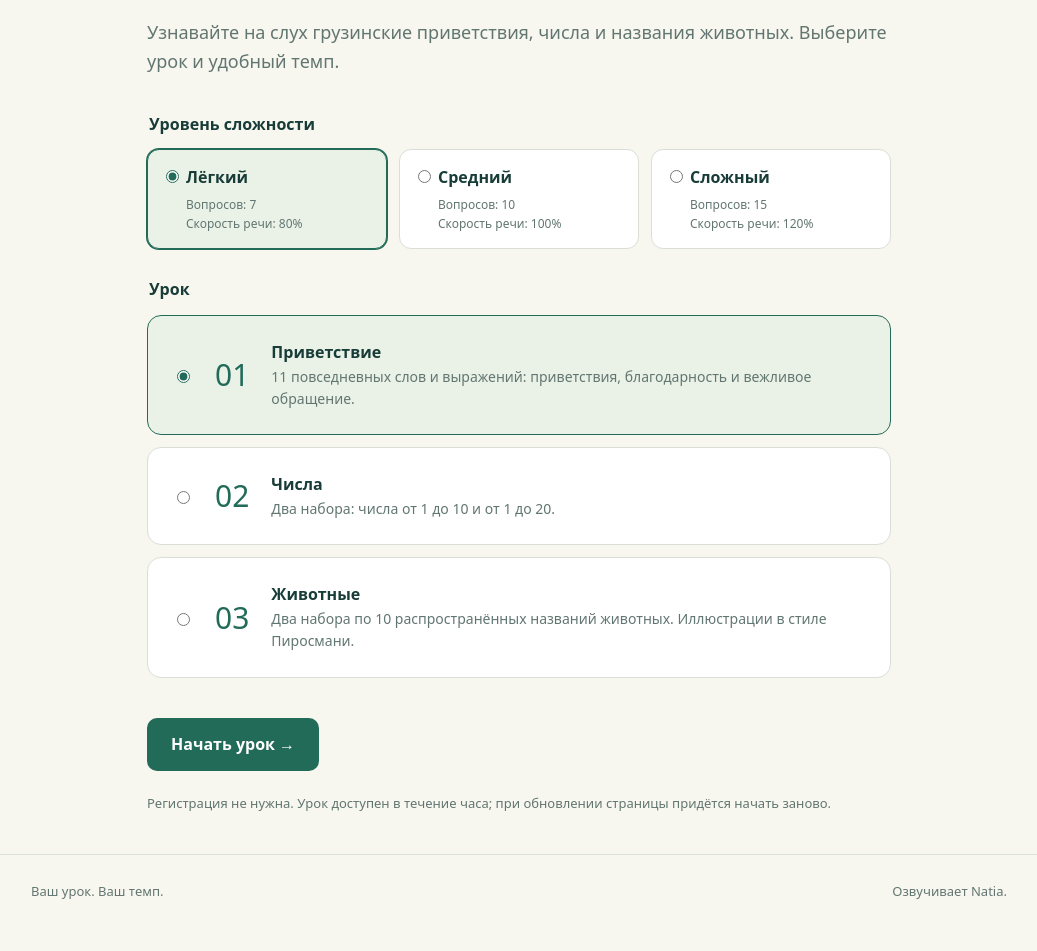
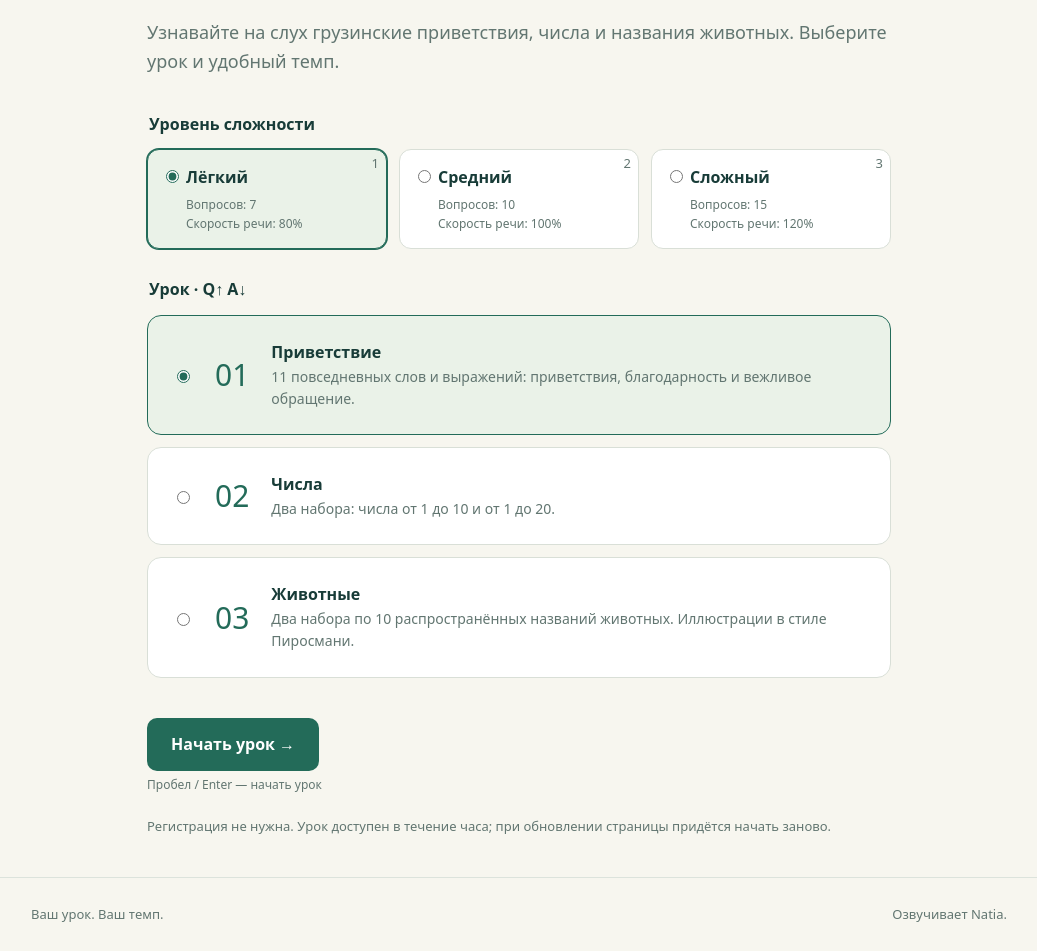
Before and after one commit to orlov-r/Talker, a Flask app: page / in a window 1280 px wide. Shown: the part 250-1201 px from the top of the page, without its empty margins (121-1158 px from the left). Before the commit the page ends 1149 px from the top, so only its background shows below. Run offline with Flask 3, Linux system fonts and the light colour scheme.

Commit message:
Add keyboard shortcuts to lesson selection

```diff
--- a/web/static/app.js
+++ b/web/static/app.js
@@ -248,13 +248,14 @@ $('ok').onclick = $('leave').onclick = () => {
 
 document.addEventListener('keydown', (event) => {
   if (
-    $('quiz').hidden ||
     event.altKey ||
     event.ctrlKey ||
     event.metaKey ||
     event.shiftKey ||
     event.isComposing ||
-    event.target.closest('input, textarea, select, [contenteditable="true"]')
+    event.target.closest(
+      'input:not([type="radio"]):not([type="checkbox"]), textarea, select, [contenteditable="true"]',
+    )
   )
     return;
   const advance =
@@ -262,17 +263,40 @@ document.addEventListener('keydown', (event) => {
     event.code === 'Enter' ||
     event.code === 'NumpadEnter';
   const shortcut = event.code.startsWith('Key') ? event.code.slice(3) : '';
-  const button = advance
+  let button;
+  if (!$('start').hidden) {
+    const difficulty = /^(?:Digit|Numpad)([123])$/.exec(event.code);
+    if (advance) button = $('begin');
+    else if (difficulty)
+      button = document.querySelectorAll('input[name="level"]')[
+        Number(difficulty[1]) - 1
+      ];
+    else if (shortcut === 'Q' || shortcut === 'A') {
+      const lessons = [...document.querySelectorAll('input[name="lessonId"]')];
+      const current = lessons.findIndex((lesson) => lesson.checked);
+      const direction = shortcut === 'Q' ? -1 : 1;
+      button = lessons[(current + direction + lessons.length) % lessons.length];
+    }
+  } else if (!$('result').hidden) {
+    if (advance) button = $('ok');
+  } else if (!$('quiz').hidden) {
+    button = advance
       ? $('next')
       : shortcut === 'R'
         ? $('replay')
         : [...$('choices').querySelectorAll('button')].find(
             (item) => item.dataset.shortcut === shortcut,
           );
+  }
   if (!button) return;
-  // Suppress native Space/Enter activation even if focus remains on an answer.
+  // Suppress native activation so the shortcut performs exactly one action.
   event.preventDefault();
-  if (event.repeat || busy || button.disabled || (advance && !state.feedback))
+  if (
+    event.repeat ||
+    busy ||
+    button.disabled ||
+    (!$('quiz').hidden && advance && !state.feedback)
+  )
     return;
   button.click();
 });
--- a/web/static/style.css
+++ b/web/static/style.css
@@ -90,7 +90,7 @@ legend {
 }
 .levels span {
   display: block;
-  padding: 15px 12px 15px 38px;
+  padding: 15px 26px 15px 38px;
   background: white;
   border: 1px solid #d9dfd7;
   border-radius: 12px;
@@ -99,6 +99,14 @@ legend {
   border-color: var(--accent);
   background: #eaf2e8;
   box-shadow: 0 0 0 1px var(--accent);
+}
+.levels .level-shortcut {
+  position: absolute;
+  top: 4px;
+  right: 8px;
+  margin: 0;
+  font-size: 13px;
+  font-weight: 400;
 }
 strong,
 small {
--- a/web/templates/index.html
+++ b/web/templates/index.html
@@ -17,11 +17,11 @@
       <form id="start-form">
         <fieldset><legend>Уровень сложности</legend><div class="levels">
         {% for id, level in levels.items() %}
-          <label><input type="radio" name="level" value="{{ id }}" {% if loop.first %}checked{% endif %}>
-          <span><strong>{{ level.label }}</strong><small>Вопросов: {{ level.questionCount }}<br>Скорость речи: {{ level.rate }}%</small></span></label>
+          <label><input type="radio" name="level" value="{{ id }}" aria-keyshortcuts="{{ loop.index }}" {% if loop.first %}checked{% endif %}>
+          <span><small class="level-shortcut" aria-hidden="true">{{ loop.index }}</small><strong>{{ level.label }}</strong><small>Вопросов: {{ level.questionCount }}<br>Скорость речи: {{ level.rate }}%</small></span></label>
         {% endfor %}
         </div></fieldset>
-        <fieldset><legend>Урок</legend>
+        <fieldset aria-keyshortcuts="Q A"><legend>Урок · Q↑ A↓</legend>
         {% for lesson in lessons %}
           <label class="lesson"><input type="radio" name="lessonId" value="{{ lesson.id }}" {% if loop.first %}checked{% endif %}>
             <span class="lesson-number">{{ '%02d' % loop.index }}</span>
@@ -29,7 +29,8 @@
           </label>
         {% endfor %}
         </fieldset>
-        <button type="submit" id="begin">Начать урок <span aria-hidden="true">→</span></button>
+        <button type="submit" id="begin" aria-keyshortcuts="Space Enter">Начать урок <span aria-hidden="true">→</span></button>
+        <small>Пробел / Enter — начать урок</small>
       </form>
       <p class="note">Регистрация не нужна. Урок доступен в течение часа; при обновлении страницы придётся начать заново.</p>
     </section>
@@ -43,7 +44,7 @@
     </section>
     <section id="result" hidden><p class="eyebrow">УРОК ЗАВЕРШЁН</p><h1>Хорошая тренировка!</h1>
       <p id="score" class="score"></p><p class="intro">Правильных ответов. Возвращайтесь, чтобы потренироваться ещё.</p>
-      <button id="ok" type="button">К выбору урока</button></section>
+      <button id="ok" type="button" aria-keyshortcuts="Space Enter">К выбору урока</button><small>Пробел / Enter — вернуться</small></section>
     <p id="error" role="alert"></p>
   </main>
   <footer>Ваш урок. Ваш темп. <span>Озвучивает Natia.</span></footer>
```
Also changed, not shown: web/README.md. Lines whose indentation alone changed are shown as unchanged.
